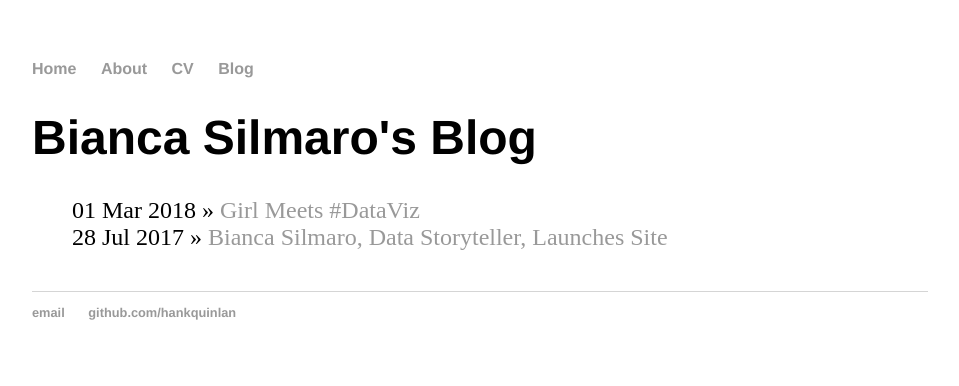
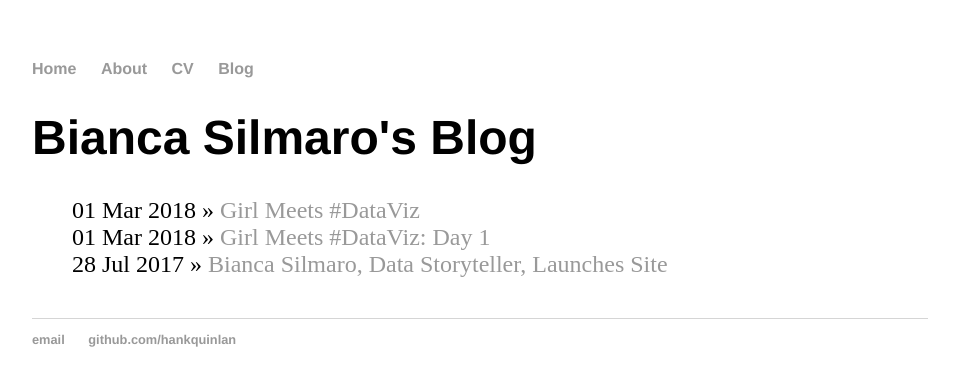
Before and after one commit to binkymilk/portfolio-gh-pages, a Jekyll site: the page built from blog/index.html, in a window 1280 px wide. Shown: the top 386 px of the page, without its empty margins (160-1119 px from the left). Built offline with Jekyll 4.4.1, drawn with Linux system fonts in a browser that asks for light colours.

Commit message:
Update and rename Day1.md to 2018-03-01-girl-meets-dataviz-d1.md

```diff
--- a/_posts/Day1.md
+++ b/_posts/2018-03-01-girl-meets-dataviz-d1.md
@@ -1,3 +1,8 @@
+---
+layout: post
+title: "Girl Meets #DataViz: Day 1"
+date: 2018-03-01
+---
 
 # Day 1: NumPy Basics
 
```
